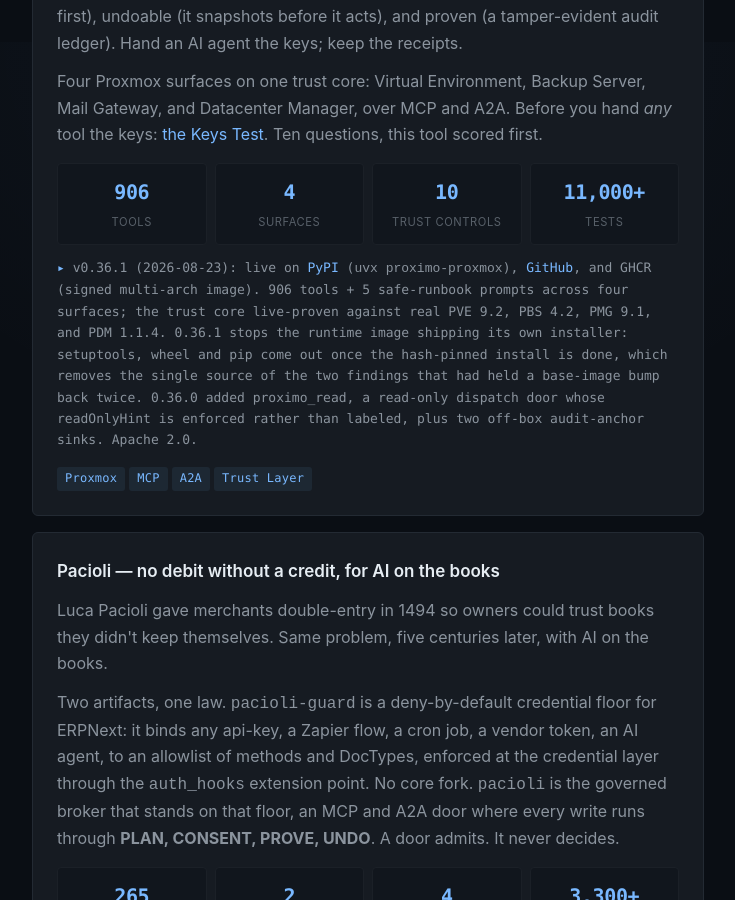
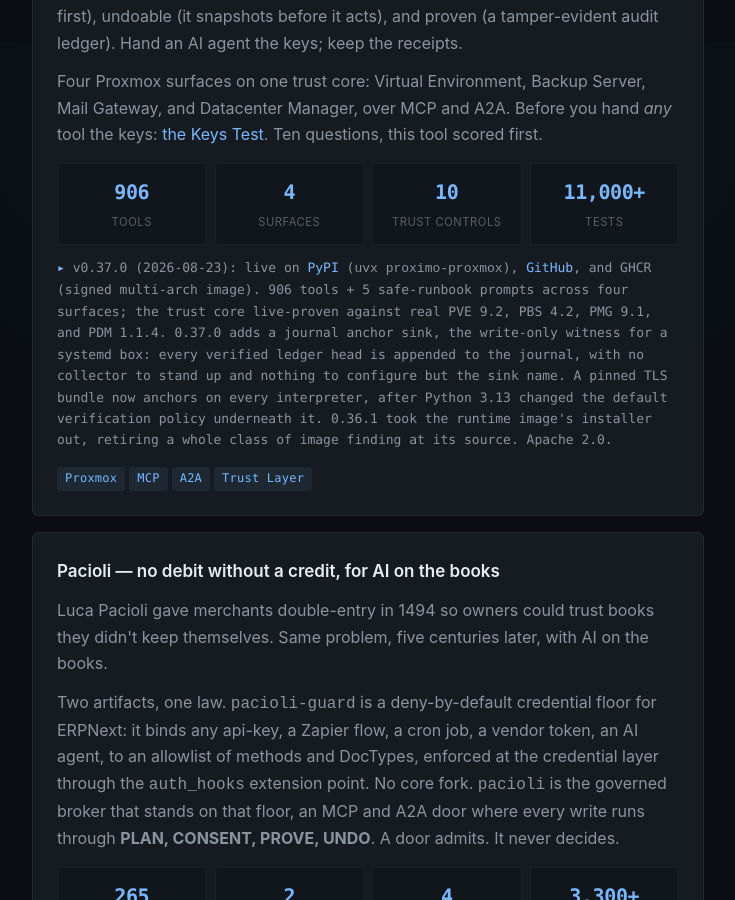
Before and after one commit to john-broadway/john-broadway.github.io, a Jekyll site: the page built from index.html, in a window 1280 px wide and 900 px high, scrolled down 1758 px. Shown: the whole window, without its empty margins (272-1007 px from the left). Built offline with Jekyll 4.4.1, drawn with Linux system fonts in a browser that asks for light colours.

Commit message:
proximo 0.37.0 on the site card
A journal anchor sink (the write-only witness for a systemd box, nothing to configure
but the sink name), and a pinned TLS bundle that anchors on every interpreter after
Python 3.13 changed the default verification policy underneath it.

Co-Authored-By: Claude Opus 5 <noreply@anthropic.com>
Claude-Session: https://claude.ai/code/session_01WyiduP8tX74oYy19ybDPUF

```diff
--- a/index.html
+++ b/index.html
@@ -51,7 +51,7 @@ description: Independent AI researcher and infrastructure architect. Sovereign A
       <div class="stat"><div class="num">10</div><div class="label">trust controls</div></div>
       <div class="stat"><div class="num">11,000+</div><div class="label">tests</div></div>
     </div>
-    <p class="status">v0.36.1 (2026-08-23): live on <a href="https://pypi.org/project/proximo-proxmox/">PyPI</a> (<code>uvx proximo-proxmox</code>), <a href="https://github.com/john-broadway/proximo">GitHub</a>, and GHCR (signed multi-arch image). 906 tools + 5 safe-runbook prompts across four surfaces; the trust core live-proven against real PVE 9.2, PBS 4.2, PMG 9.1, and PDM 1.1.4. 0.36.1 stops the runtime image shipping its own installer: setuptools, wheel and pip come out once the hash-pinned install is done, which removes the single source of the two findings that had held a base-image bump back twice. 0.36.0 added proximo_read, a read-only dispatch door whose readOnlyHint is enforced rather than labeled, plus two off-box audit-anchor sinks. Apache 2.0.</p>
+    <p class="status">v0.37.0 (2026-08-23): live on <a href="https://pypi.org/project/proximo-proxmox/">PyPI</a> (<code>uvx proximo-proxmox</code>), <a href="https://github.com/john-broadway/proximo">GitHub</a>, and GHCR (signed multi-arch image). 906 tools + 5 safe-runbook prompts across four surfaces; the trust core live-proven against real PVE 9.2, PBS 4.2, PMG 9.1, and PDM 1.1.4. 0.37.0 adds a journal anchor sink, the write-only witness for a systemd box: every verified ledger head is appended to the journal, with no collector to stand up and nothing to configure but the sink name. A pinned TLS bundle now anchors on every interpreter, after Python 3.13 changed the default verification policy underneath it. 0.36.1 took the runtime image's installer out, retiring a whole class of image finding at its source. Apache 2.0.</p>
     <div class="tags"><span>Proxmox</span><span>MCP</span><span>A2A</span><span>Trust Layer</span></div>
   </article>
 
```
